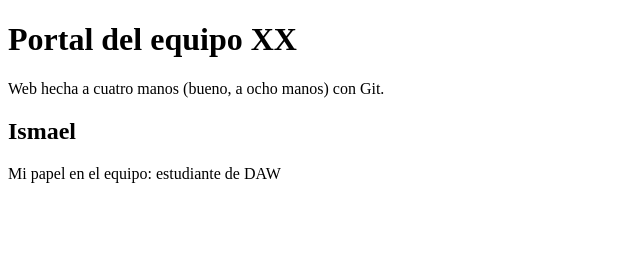
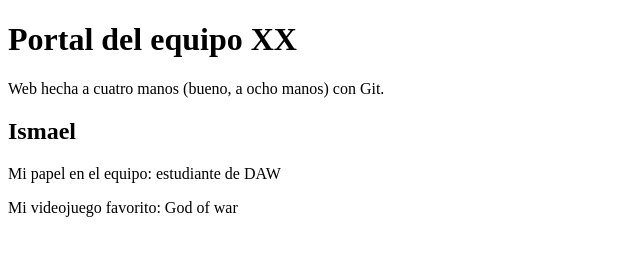
Before and after one commit to Alvarolf087/portal-equipo01, a plain HTML site: page index.html in a window 1280 px wide. Shown: the whole page, without its empty margins (0-640 px from the left). Drawn offline with Linux system fonts and the light colour scheme.

Commit message:
Añade favorito de Ismael

```diff
--- a/index.html
+++ b/index.html
@@ -10,6 +10,7 @@
     <section>
   	<h2>Ismael</h2>
   	<p>Mi papel en el equipo: estudiante de DAW</p>
+	<p>Mi videojuego favorito: God of war</p>
     </section>
   </body>
 </html>
```
